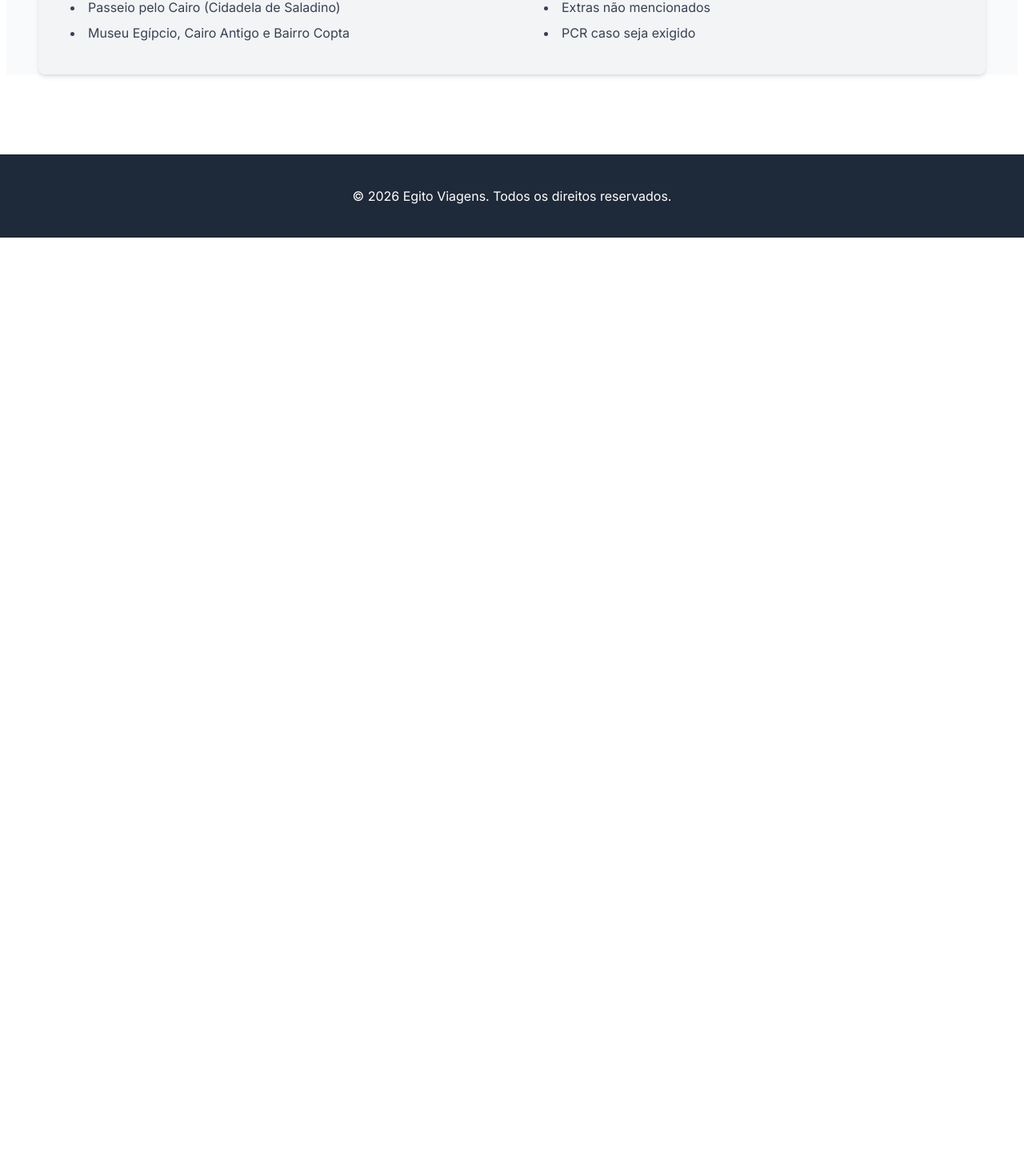
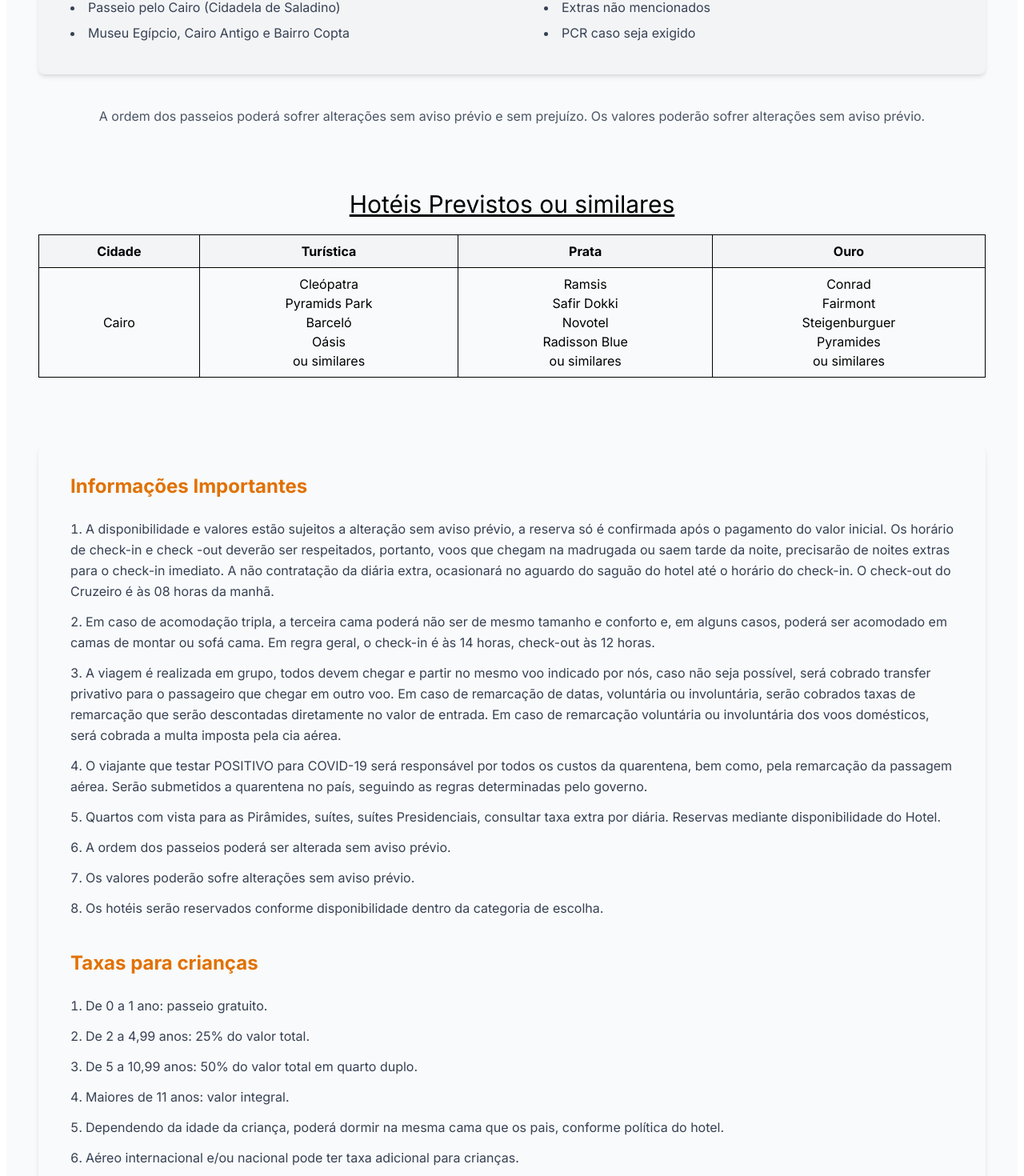
Before and after one commit to felipesantos22/egp_next, a Next.js app: page /pacotes/egito-basico-4-dias in a window 1280 px wide. Shown: the part 1675-3145 px from the top of the page at 80% size. Before the commit the page ends 1972 px from the top, so only its background shows below. Built offline with nearby package versions, Linux system fonts and the light colour scheme.

Commit message:
change color pages

```diff
--- a/app/pacotes/egito-basico-4-dias/page.tsx
+++ b/app/pacotes/egito-basico-4-dias/page.tsx
@@ -1,10 +1,12 @@
 import CarouselPages from "@/components/carrousel-pages";
+import ImportantInfo from "@/components/info";
 import PackageIncludes from "@/components/table";
+import TableEgp4Dias from "@/components/table-egp-4-dias";
 import { egito_4_dias } from "@/data/tm-egito-4-dias";
 
 export default function EGPBasico() {
   return (
-    <div className="min-h-screen bg-gray-50 my-25 mx-2 pt-10">
+    <div className="min-h-screen bg-gray-50 mt-25 mb-10 mx-2 pt-10 rounded-2xl">
       <h1 className="text-5xl font-medium text-center mb-10">Egito Básico</h1>
       <CarouselPages />
       <h2 className="text-2xl font-semibold pl-10 mt-10 text-amber-500">
@@ -26,7 +28,10 @@ export default function EGPBasico() {
         <div className="space-y-10 rounded-lg px-10 py-10">
           {egito_4_dias.map(
             (dia: { titulo: string; texto: string }, index: number) => (
-              <div key={index} className="relative bg-gray-100 p-6 rounded-lg shadow-md">
+              <div
+                key={index}
+                className="relative bg-gray-100 p-6 rounded-lg shadow-md"
+              >
                 <h3 className="text-lg font-semibold text-gray-800">
                   {dia.titulo}
                 </h3>
@@ -39,7 +44,13 @@ export default function EGPBasico() {
           )}
         </div>
       </section>
-      <PackageIncludes/>
+      <PackageIncludes />
+      <p className="text-gray-600 text-center mt-10">
+        A ordem dos passeios poderá sofrer alterações sem aviso prévio e sem
+        prejuízo. Os valores poderão sofrer alterações sem aviso prévio.
+      </p>
+      <TableEgp4Dias />
+      <ImportantInfo />
     </div>
   );
 }
--- a/components/footer.tsx
+++ b/components/footer.tsx
@@ -1,6 +1,6 @@
 export default function Footer() {
   return (
-    <footer className="bg-gray-800 text-white h-26 flex items-center justify-center">
+    <footer className="bg-gray-800 text-white h-32 flex items-center justify-center">
       <p>&copy; 2026 Egito Viagens. Todos os direitos reservados.</p>
     </footer>
   );
--- /dev/null
+++ b/components/info.tsx
@@ -0,0 +1,94 @@
+export default function ImportantInfo() {
+  return (
+    <div>
+      <section className=" bg-gray-50 mx-10 p-10 rounded-2xl shadow-md">
+        <h2 className="text-2xl font-bold mb-6 text-amber-600">
+          Informações Importantes
+        </h2>
+
+        <ol className="list-decimal list-inside space-y-3 text-gray-700 leading-relaxed">
+          <li>
+            A disponibilidade e valores estão sujeitos a alteração sem aviso
+            prévio, a reserva só é confirmada após o pagamento do valor inicial.
+            Os horário de check-in e check -out deverão ser respeitados,
+            portanto, voos que chegam na madrugada ou saem tarde da noite,
+            precisarão de noites extras para o check-in imediato. A não
+            contratação da diária extra, ocasionará no aguardo do saguão do
+            hotel até o horário do check-in. O check-out do Cruzeiro é às 08
+            horas da manhã.
+          </li>
+
+          <li>
+            Em caso de acomodação tripla, a terceira cama poderá não ser de
+            mesmo tamanho e conforto e, em alguns casos, poderá ser acomodado em
+            camas de montar ou sofá cama. Em regra geral, o check-in é às 14
+            horas, check-out às 12 horas.
+          </li>
+
+          <li>
+            A viagem é realizada em grupo, todos devem chegar e partir no mesmo
+            voo indicado por nós, caso não seja possível, será cobrado transfer
+            privativo para o passageiro que chegar em outro voo. Em caso de
+            remarcação de datas, voluntária ou involuntária, serão cobrados
+            taxas de remarcação que serão descontadas diretamente no valor de
+            entrada. Em caso de remarcação voluntária ou involuntária dos voos
+            domésticos, será cobrada a multa imposta pela cia aérea.
+          </li>
+
+          <li>
+            O viajante que testar POSITIVO para COVID-19 será responsável por
+            todos os custos da quarentena, bem como, pela remarcação da passagem
+            aérea. Serão submetidos a quarentena no país, seguindo as regras
+            determinadas pelo governo.
+          </li>
+
+          <li>
+            Quartos com vista para as Pirâmides, suítes, suítes Presidenciais,
+            consultar taxa extra por diária. Reservas mediante disponibilidade
+            do Hotel.
+          </li>
+
+          <li>A ordem dos passeios poderá ser alterada sem aviso prévio.</li>
+
+          <li>Os valores poderão sofre alterações sem aviso prévio.</li>
+
+          <li>
+            Os hotéis serão reservados conforme disponibilidade dentro da
+            categoria de escolha.
+          </li>
+        </ol>
+
+        <h2 className="text-2xl font-bold mt-10 mb-6 text-amber-600">
+          Taxas para crianças
+        </h2>
+
+        <ol className="list-decimal list-inside space-y-3 text-gray-700 leading-relaxed">
+          <li>De 0 a 1 ano: passeio gratuito.</li>
+
+          <li>De 2 a 4,99 anos: 25% do valor total.</li>
+
+          <li>De 5 a 10,99 anos: 50% do valor total em quarto duplo.</li>
+
+          <li>Maiores de 11 anos: valor integral.</li>
+
+          <li>
+            Dependendo da idade da criança, poderá dormir na mesma cama que os
+            pais, conforme política do hotel.
+          </li>
+
+          <li>
+            Aéreo internacional e/ou nacional pode ter taxa adicional para
+            crianças.
+          </li>
+        </ol>
+      </section>
+      <div className="flex flex-col items-center mt-10">
+        <h2 className="mt-10 ml-10">Condições de Pagamento:</h2>
+        <p className="ml-10">Consulte formas de pagamento e parcelamento.</p>
+        <button className="ml-10 my-5 bg-amber-500 text-white px-6 py-3 rounded-md hover:bg-amber-600 transition-colors">
+          Consulte
+        </button>
+      </div>
+    </div>
+  );
+}
--- /dev/null
+++ b/components/table-egp-4-dias.tsx
@@ -0,0 +1,26 @@
+export default function TableEgp4Dias() {
+  return (
+    <section className=" bg-gray-50 py-10 mx-10 my-10">
+      <h2 className="text-center mb-5 text-3xl underline">Hotéis Previstos ou similares</h2>
+      <table className="border border-gray-300 w-full">
+        <thead>
+          <tr className="bg-gray-100">
+            <th className="border px-4 py-2">Cidade</th>
+            <th className="border px-4 py-2">Turística</th>
+            <th className="border px-4 py-2">Prata</th>
+            <th className="border px-4 py-2">Ouro</th>
+          </tr>
+        </thead>
+
+        <tbody>
+          <tr className="text-center">
+            <td className="border px-4 py-2">Cairo</td>
+            <td className="border px-4 py-2">Cleópatra<br/>Pyramids Park<br/>Barceló<br/>Oásis<br/>ou similares</td>
+            <td className="border px-4 py-2">Ramsis<br/>Safir Dokki<br/>Novotel<br/>Radisson Blue<br/>ou similares</td>
+            <td className="border px-4 py-2">Conrad<br/>Fairmont<br/>Steigenburguer<br/>Pyramides<br/>ou similares</td>
+          </tr>
+        </tbody>
+      </table>
+    </section>
+  );
+}
```
